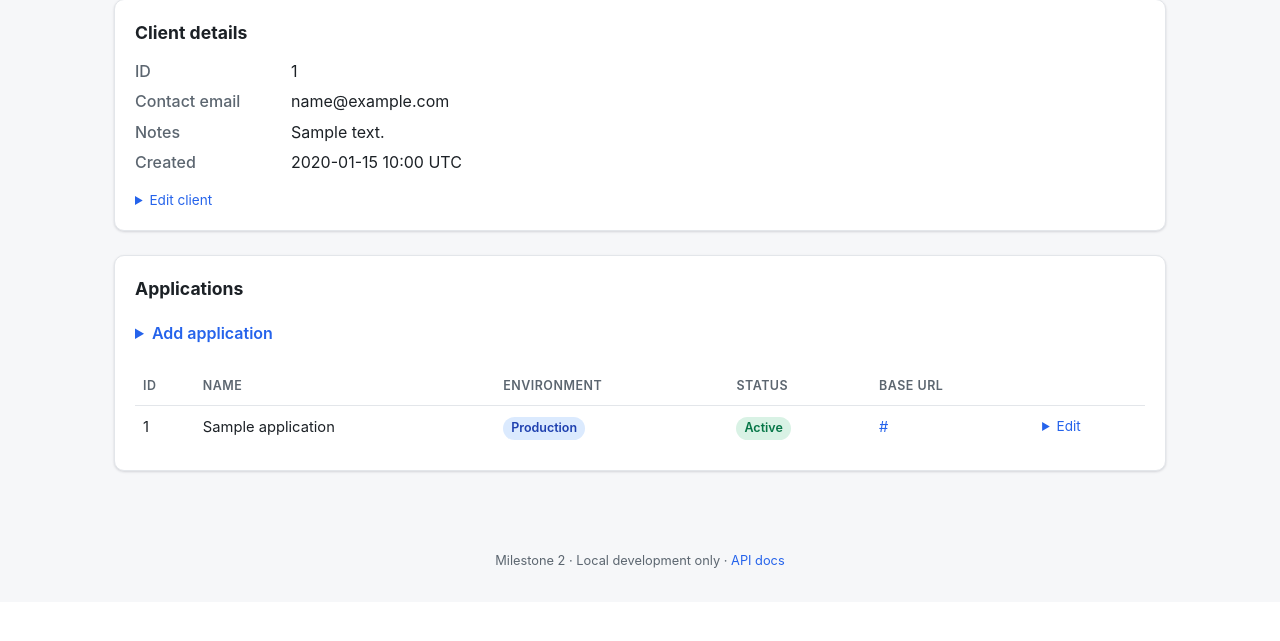
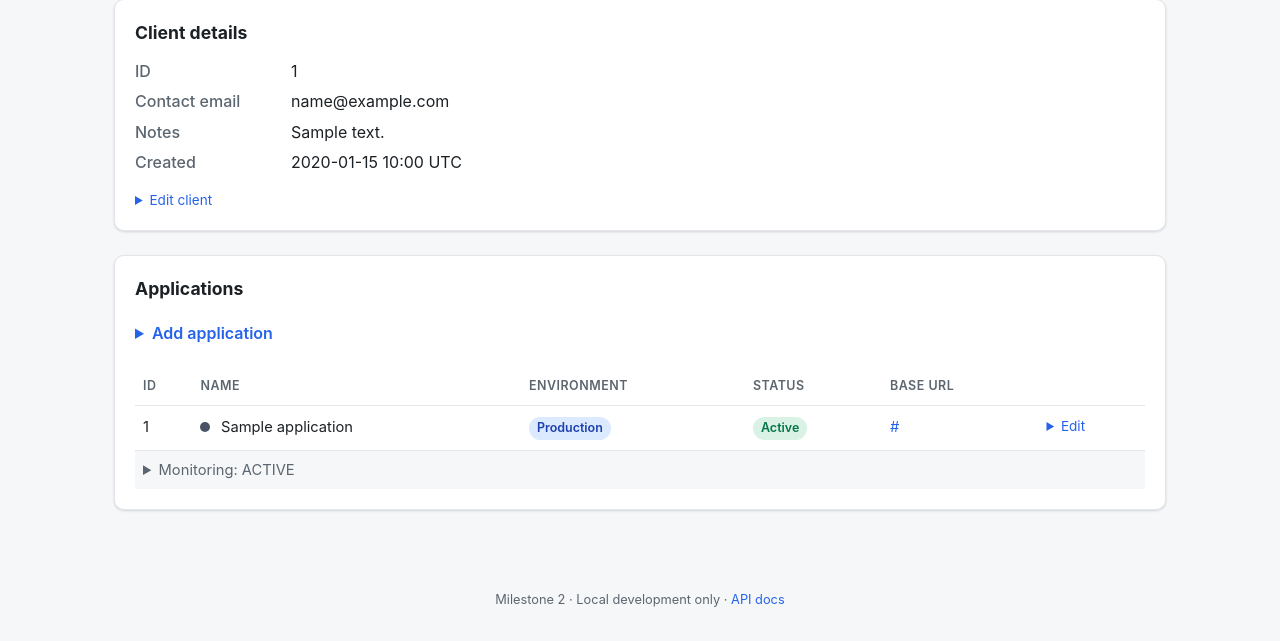
Before and after one commit to pavankumargp6/cloud-portfolio-platform, a FastAPI app: page /dashboard/clients/1 in a window 1280 px wide. Shown: the part 235-876 px from the top of the page. Before the commit the page ends 803 px from the top, so only its background shows below. Run offline with FastAPI, Linux system fonts and the light colour scheme; tables that the repository leaves empty hold one stand-in row (values such as "Sample post"); parts of the project's set-up code (start-up, migrations or seed data) failed here and were passed over.

Commit message:
m3 phase8.2: dashboard HTMX routes and monitoring templates

```diff
--- a/app/static/style.css
+++ b/app/static/style.css
@@ -250,3 +250,60 @@ form button:hover { background: var(--accent-strong); }
   .data-table { font-size: 0.85rem; }
   .detail-list { grid-template-columns: 1fr; }
 }
+
+/* --- Phase 8.2 Monitoring --- */
+.status-dot {
+  display: inline-block;
+  width: 10px;
+  height: 10px;
+  border-radius: 50%;
+  background-color: var(--gray); /* unknown */
+  margin-right: 0.4rem;
+}
+.status-dot.status-up { background-color: var(--green); }
+.status-dot.status-down { background-color: var(--danger); }
+.status-dot.status-timeout { background-color: var(--amber); }
+.status-dot.status-tls_error { background-color: var(--amber); }
+.status-dot.status-unknown { background-color: var(--gray); }
+
+.monitoring-panel {
+  border: 1px solid var(--border);
+  border-radius: 6px;
+  padding: 1rem;
+  margin-top: 1rem;
+  background: var(--surface);
+}
+.monitoring-header {
+  display: flex;
+  justify-content: space-between;
+  align-items: center;
+  margin-bottom: 1rem;
+}
+.monitoring-controls {
+  margin-bottom: 1rem;
+  display: flex;
+  align-items: center;
+  gap: 0.5rem;
+  flex-wrap: wrap;
+}
+.monitoring-controls button {
+  padding: 0.4rem 0.8rem;
+  border-radius: 4px;
+  border: 1px solid var(--border);
+  background: var(--surface);
+  cursor: pointer;
+  font-size: 0.9rem;
+}
+.btn-primary { background: var(--accent) !important; color: white !important; border-color: var(--accent) !important; }
+.btn-danger { background: var(--danger) !important; color: white !important; border-color: var(--danger) !important; }
+.btn-secondary { background: var(--bg) !important; color: var(--text) !important; }
+.btn-secondary:hover { background: var(--border) !important; }
+
+/* Pagination */
+.pagination {
+  display: flex;
+  gap: 1rem;
+  justify-content: center;
+  align-items: center;
+  margin-top: 1rem;
+}
--- a/app/templates/clients/detail.html
+++ b/app/templates/clients/detail.html
@@ -56,6 +56,18 @@
     <tbody>
       {% for application in applications %}
         {% include "partials/application_row.html" %}
+        <tr>
+          <td colspan="6" style="padding: 0; background: var(--bg);">
+            <details>
+              <summary style="padding: 0.5rem; cursor: pointer; color: var(--muted);">Monitoring: {{ monitoring[application.id].current_status | upper }}</summary>
+              <div style="padding: 1rem; border-top: 1px solid var(--border);">
+                {% with app=application, monitoring=monitoring[application.id], error=None %}
+                  {% include "partials/monitoring_panel.html" %}
+                {% endwith %}
+              </div>
+            </details>
+          </td>
+        </tr>
       {% else %}
         <tr><td colspan="6" class="empty">No applications yet.</td></tr>
       {% endfor %}
--- a/app/templates/partials/application_row.html
+++ b/app/templates/partials/application_row.html
@@ -1,6 +1,9 @@
 <tr id="application-{{ application.id }}">
   <td>{{ application.id }}</td>
-  <td>{{ application.name }}</td>
+  <td>
+    <span class="status-dot status-{{ monitoring[application.id].current_status }}"></span>
+    {{ application.name }}
+  </td>
   <td><span class="badge env-{{ application.environment.value }}">{{ application.environment.value }}</span></td>
   <td><span class="badge status-{{ application.status.value }}">{{ application.status.value }}</span></td>
   <td><a href="{{ application.base_url }}" target="_blank" rel="noopener noreferrer">{{ application.base_url }}</a></td>
--- /dev/null
+++ b/app/templates/partials/monitoring_panel.html
@@ -0,0 +1,53 @@
+<div id="monitoring-panel-{{ app.id }}" class="monitoring-panel">
+  {% if error %}
+    <div class="alert alert-error">{{ error }}</div>
+  {% endif %}
+
+  <div class="monitoring-header">
+    <h3>
+      <span class="status-dot status-{{ monitoring.current_status }}"></span>
+      Monitoring: {{ monitoring.current_status | upper }}
+    </h3>
+    {% if monitoring.last_checked_at %}
+      <span class="muted">Last checked: {{ monitoring.last_checked_at.strftime("%Y-%m-%d %H:%M:%S UTC") }}</span>
+    {% else %}
+      <span class="muted">Never checked</span>
+    {% endif %}
+  </div>
+
+  <div class="monitoring-controls">
+    {% if monitoring.enabled %}
+      <form hx-post="/dashboard/applications/{{ app.id }}/monitoring/disable" hx-target="#monitoring-panel-{{ app.id }}" hx-swap="outerHTML" style="display:inline;">
+        <button type="submit" class="btn-danger">Disable Monitoring</button>
+      </form>
+      <form hx-post="/dashboard/applications/{{ app.id }}/monitoring/run-now" hx-target="#monitoring-panel-{{ app.id }}" hx-swap="outerHTML" style="display:inline;">
+        <button type="submit" class="btn-secondary">Run Check Now</button>
+      </form>
+      <form hx-post="/dashboard/applications/{{ app.id }}/monitoring/interval" hx-target="#monitoring-panel-{{ app.id }}" hx-swap="outerHTML" style="display:inline-flex; gap:0.5rem; align-items:center;">
+        <label style="margin:0;">Interval:</label>
+        <select name="interval_seconds" style="padding:0.2rem;">
+          <option value="60" {% if monitoring.interval_seconds == 60 %}selected{% endif %}>1 min</option>
+          <option value="300" {% if monitoring.interval_seconds == 300 %}selected{% endif %}>5 min</option>
+          <option value="900" {% if monitoring.interval_seconds == 900 %}selected{% endif %}>15 min</option>
+          <option value="3600" {% if monitoring.interval_seconds == 3600 %}selected{% endif %}>1 hour</option>
+        </select>
+        <button type="submit">Update</button>
+      </form>
+    {% else %}
+      <form hx-post="/dashboard/applications/{{ app.id }}/monitoring/enable" hx-target="#monitoring-panel-{{ app.id }}" hx-swap="outerHTML" style="display:inline;">
+        <button type="submit" class="btn-primary">Enable Monitoring</button>
+      </form>
+    {% endif %}
+    <a href="/dashboard/applications/{{ app.id }}/checks" class="btn-secondary" style="margin-left: 1rem;">View History</a>
+  </div>
+
+  <div class="monitoring-details">
+    <p>Interval: {{ monitoring.interval_seconds }}s | Consecutive failures: {{ monitoring.consecutive_failures }} / {{ monitoring.failure_threshold }}</p>
+    {% if monitoring.cleartext_warning %}
+      <p class="alert alert-warning" style="padding:0.5rem; margin-top:0.5rem;">⚠️ Cleartext HTTP — no TLS certificate.</p>
+    {% endif %}
+    {% if monitoring.last_ssl_expires_at %}
+      <p>SSL Expiry: {{ monitoring.last_ssl_expires_at.strftime("%Y-%m-%d") }}</p>
+    {% endif %}
+  </div>
+</div>
```
Also changed, not shown: app/routers/dashboard.py (+95 -0 lines), app/templates/monitoring_checks.html (added, +44 -0 lines).
